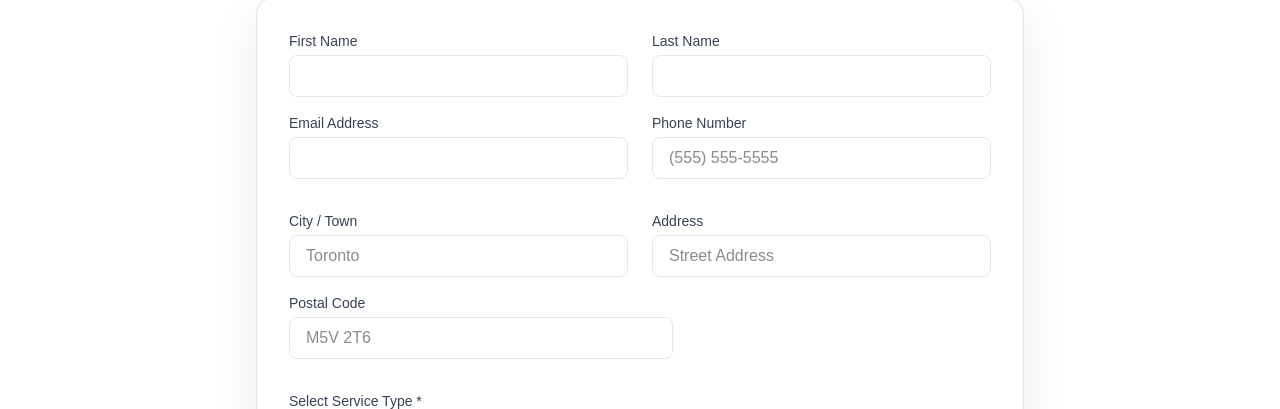
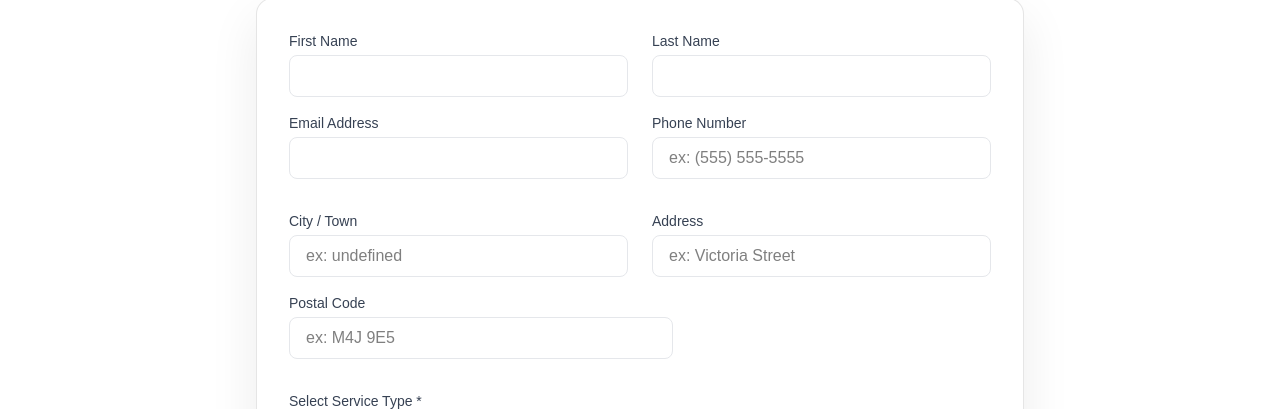
Before and after one commit to NikitaaOvramenko/TCS-Junk-Removal, a Next.js app in the folder frontend/: page /book in a window 1280 px wide. Shown: the part 228-637 px from the top of the page. Built offline with nearby package versions, Linux system fonts and the light colour scheme.

Commit message:
update form by making dynamic placeholders

```diff
--- a/frontend/app/components/general/FaqItemButton.tsx
+++ b/frontend/app/components/general/FaqItemButton.tsx
@@ -23,7 +23,7 @@ export default function FaqItemButton({
   const panelId = `${reactId}-faq-panel-${id}`;
 
   return (
-    <div className="rounded-2xl border border-black/15 bg-black/5 backdrop-blur-sm overflow-hidden">
+    <div className="rounded-2xl border w-[80%] border-black/15 bg-black/5 backdrop-blur-sm overflow-hidden">
       <button
         id={buttonId}
         type="button"
--- a/frontend/app/components/home-components/FAQ.tsx
+++ b/frontend/app/components/home-components/FAQ.tsx
@@ -43,13 +43,13 @@ export default function FAQ({ locationName }: Props) {
   ];
 
   return (
-    <Section className="faq relative bg-white overflow-hidden px-4 md:px-8 py-10 md:py-14 min-h-dvh">
-      <div className="mx-auto w-full max-w-5xl flex flex-col gap-8">
-        <h1 className="font-LemonMilk text-[clamp(1.2rem,6vw,64px)] bg-gradient-to-r from-[#14D10B] to-[#51D488] bg-clip-text text-transparent text-center">
+    <Section className="faq relative flex flex-col   bg-white overflow-hidden px-4 md:px-8 py-10 md:py-14 min-h-dvh">
+      <div className="mx-auto w-full  flex flex-col gap-8">
+        <h2 className="font-LemonMilk text-[clamp(1.2rem,6vw,64px)] bg-gradient-to-r from-[#14D10B] to-[#51D488] bg-clip-text text-transparent text-center">
           FAQ
-        </h1>
+        </h2>
 
-        <div className="flex flex-col gap-4">
+        <div className="flex flex-col items-center gap-4">
           {FAQ_ITEMS.map((item) => (
             <FaqItemButton
               key={item.id}
--- a/frontend/app/components/home-components/Hero.tsx
+++ b/frontend/app/components/home-components/Hero.tsx
@@ -25,7 +25,7 @@ export default function Hero({ locationName }: Props) {
 
       <div className="content relative z-20 flex flex-col gap-10 w-full h-full">
         <div className="part1 flex w-full h-3/12 justify-center items-end px-4 text-center">
-          <p
+          <h1
             className="
             heroHeader
             font-extrabold
@@ -40,7 +40,7 @@ export default function Hero({ locationName }: Props) {
             <span className="bg-gradient-to-r from-[#C5FFEC] to-[#00FF00] bg-clip-text text-transparent">
               {locationName}
             </span>
-          </p>
+          </h1>
         </div>
 
         <div className="part2 relative w-full flex flex-col-reverse lg:flex-row items-center justify-center gap-8 px-6 lg:px-16">
--- a/frontend/app/components/home-components/Services.tsx
+++ b/frontend/app/components/home-components/Services.tsx
@@ -8,9 +8,9 @@ export default function Services() {
     <Section className="  services flex flex-col justify-center gap-8 overflow-x-clip ">
       <ServicesAnimations />
       <div className="part1 flex justify-center items-center h-[10%]">
-        <h1 className="font-LemonMilk text-[clamp(1.2rem,6vw,64px)] bg-gradient-to-r from-[#14D10B] from-18 to-[#51D488] to-45% bg-clip-text text-transparent">
+        <h2 className="font-LemonMilk text-[clamp(1.2rem,6vw,64px)] bg-gradient-to-r from-[#14D10B] from-18 to-[#51D488] to-45% bg-clip-text text-transparent">
           Our Services
-        </h1>
+        </h2>
       </div>
       <div className="part2 flex flex-col justify-center h-[85%] w-full ">
         <div className="grid grid-cols-1 md:grid-cols-2 gap-12 h-full">
--- a/frontend/app/components/home-components/WhyUs.tsx
+++ b/frontend/app/components/home-components/WhyUs.tsx
@@ -34,9 +34,9 @@ export default function WhyUs() {
 
       <div className="content relative z-10 flex flex-col justify-center gap-8 overflow-x-clip px-4 md:px-8 h-full">
         <div className="part1 flex justify-center items-center h-[15%]">
-          <h1 className="font-LemonMilk text-[clamp(1.2rem,6vw,64px)] bg-gradient-to-r from-[#14D10B] from-18 to-[#51D488] to-45% bg-clip-text text-transparent text-center mt-4">
+          <h2 className="font-LemonMilk text-[clamp(1.2rem,6vw,64px)] bg-gradient-to-r from-[#14D10B] from-18 to-[#51D488] to-45% bg-clip-text text-transparent text-center mt-4">
             Why Us?
-          </h1>
+          </h2>
         </div>
 
         <div className="part2 flex flex-col justify-center h-[85%] w-full">
--- a/frontend/app/components/request-components/ContactFields.tsx
+++ b/frontend/app/components/request-components/ContactFields.tsx
@@ -12,7 +12,7 @@ interface Props {
 }
 
 const inputClassName =
-  "w-full px-4 py-2 border border-gray-200 rounded-lg bg-white " +
+  "w-full text-black px-4 py-2 border border-gray-200 rounded-lg bg-white " +
   "focus:outline-none focus:ring-2 focus:ring-[#16C834] focus:border-[#16C834]";
 
 export default function ContactFields({ values, onChange, disabled }: Props) {
@@ -92,7 +92,7 @@ export default function ContactFields({ values, onChange, disabled }: Props) {
             value={values.phone}
             onChange={onChange}
             className={inputClassName}
-            placeholder="(555) 555-5555"
+            placeholder="ex: (555) 555-5555"
             disabled={disabled}
             required
           />
--- a/frontend/app/components/request-components/LocationFields.tsx
+++ b/frontend/app/components/request-components/LocationFields.tsx
@@ -1,3 +1,5 @@
+import { useEffect, useState } from "react";
+
 interface Props {
   values: {
     town: string;
@@ -11,10 +13,21 @@ interface Props {
 }
 
 const inputClassName =
-  "w-full px-4 py-2 border border-gray-200 rounded-lg bg-white " +
+  "w-full px-4 py-2 border text-black border-gray-200 rounded-lg bg-white " +
   "focus:outline-none focus:ring-2 focus:ring-[#16C834] focus:border-[#16C834]";
 
 export default function LocationFields({ values, onChange, disabled }: Props) {
+  const [url, setUrl] = useState("");
+  useEffect(() => {
+    const url = window.sessionStorage.getItem("loc");
+    console.log(url);
+    console.log(url?.split("/"));
+
+    if (url) {
+      // eslint-disable-next-line react-hooks/set-state-in-effect
+      setUrl(url);
+    }
+  }, []);
   return (
     <section className="space-y-4">
       <div className="grid grid-cols-1 md:grid-cols-2 gap-6">
@@ -32,7 +45,11 @@ export default function LocationFields({ values, onChange, disabled }: Props) {
             value={values.town}
             onChange={onChange}
             className={inputClassName}
-            placeholder="Toronto"
+            placeholder={`ex: ${url
+              .split("/")[2]
+              ?.split("-")
+              .map((w) => w[0].toUpperCase() + w.slice(1))
+              .join(" ")}`}
             disabled={disabled}
           />
         </div>
@@ -51,7 +68,9 @@ export default function LocationFields({ values, onChange, disabled }: Props) {
             value={values.street}
             onChange={onChange}
             className={inputClassName}
-            placeholder="Street Address"
+            placeholder={`ex: ${
+              url.split("/")[0] == "us" ? "125 NE 9th St" : "Victoria Street"
+            }`}
             disabled={disabled}
           />
         </div>
@@ -71,7 +90,7 @@ export default function LocationFields({ values, onChange, disabled }: Props) {
           value={values.postal_code}
           onChange={onChange}
           className={"max-w-sm " + inputClassName}
-          placeholder="M5V 2T6"
+          placeholder={`ex: ${url.split("/")[0] == "us" ? "33305" : "M4J 9E5"}`}
           disabled={disabled}
         />
       </div>
--- a/frontend/app/components/request-components/RequestDetails.tsx
+++ b/frontend/app/components/request-components/RequestDetails.tsx
@@ -13,7 +13,7 @@ interface Props {
 }
 
 const textAreaClassName =
-  "w-full px-4 py-2 border border-gray-200 rounded-lg bg-white " +
+  "w-full px-4 py-2 border  text-black border-gray-200 rounded-lg bg-white " +
   "focus:outline-none focus:ring-2 focus:ring-[#16C834] focus:border-[#16C834]";
 
 export default function RequestDetails({
```
Also changed, not shown: frontend/public/apple-touch-icon.png (added).
